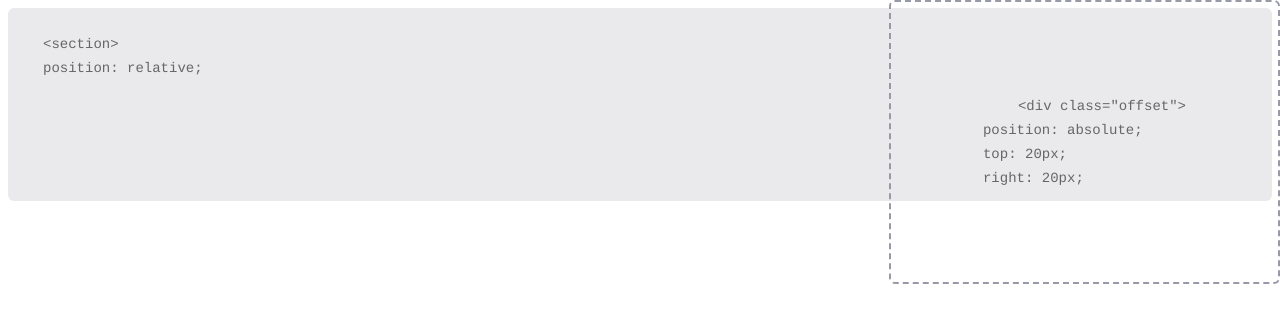
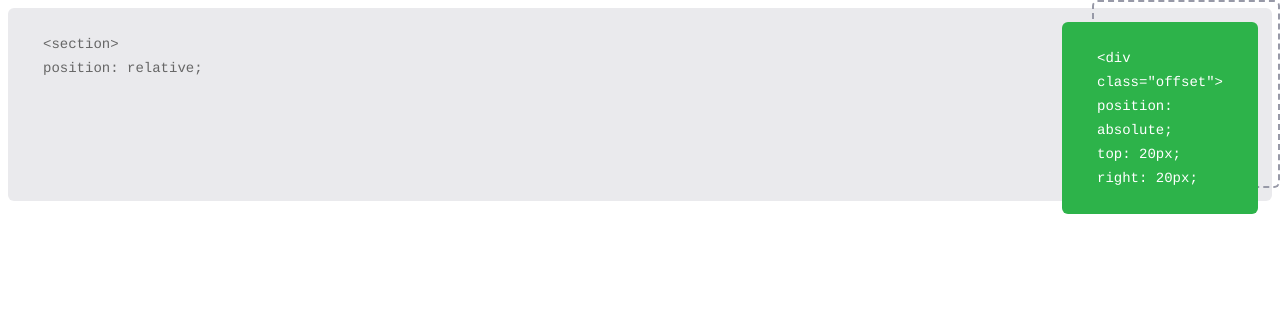
Before and after one commit to yasminove/absolute-positioning-demo, a plain HTML site: page index.html in a window 1280 px wide. Drawn offline with Linux system fonts and the light colour scheme.

Commit message:
styling offset code

```diff
--- a/style.css
+++ b/style.css
@@ -22,3 +22,12 @@ div {
   border: 2px dashed #9799a7;
   padding: 92px 92px;
 }
+
+.offset code {
+  display: block;
+  background: #2db34a;
+  position: absolute;
+  top: 20px;
+  right: 20px;
+  color: #fff;
+}
```
